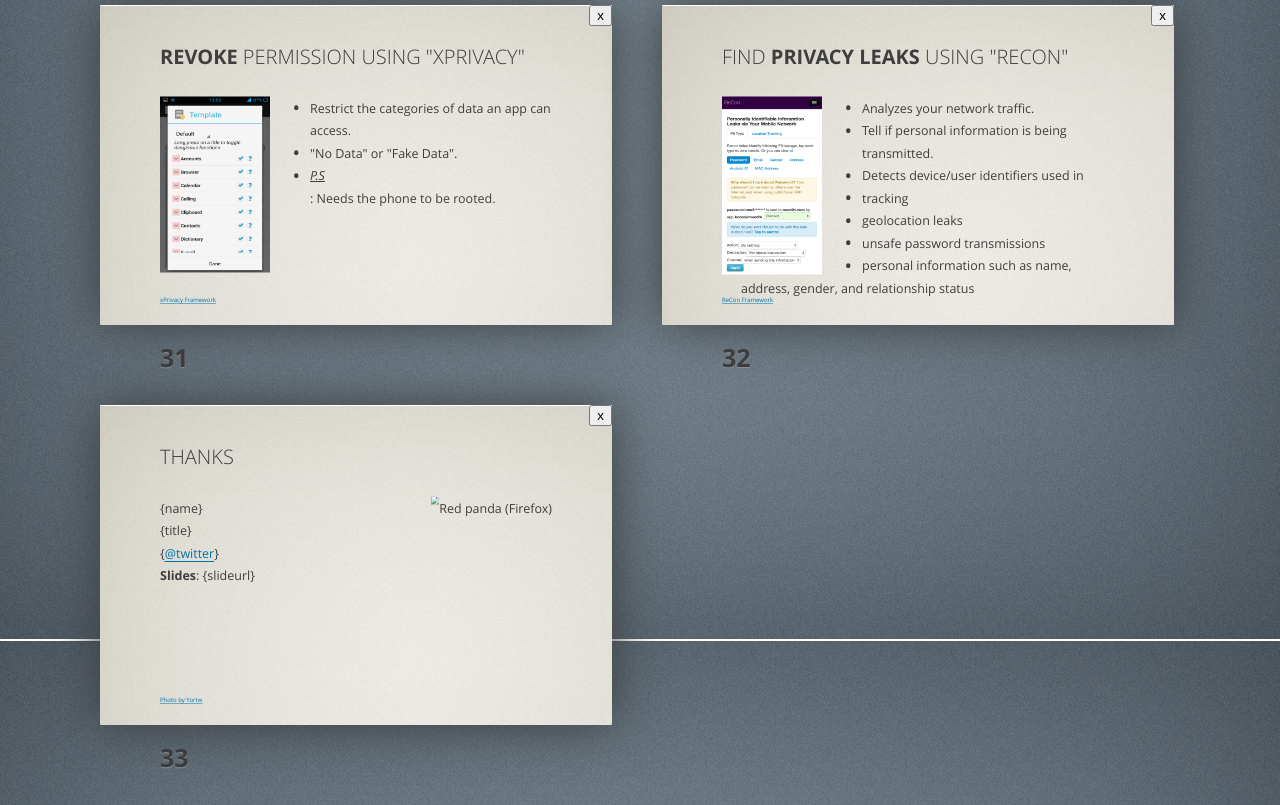
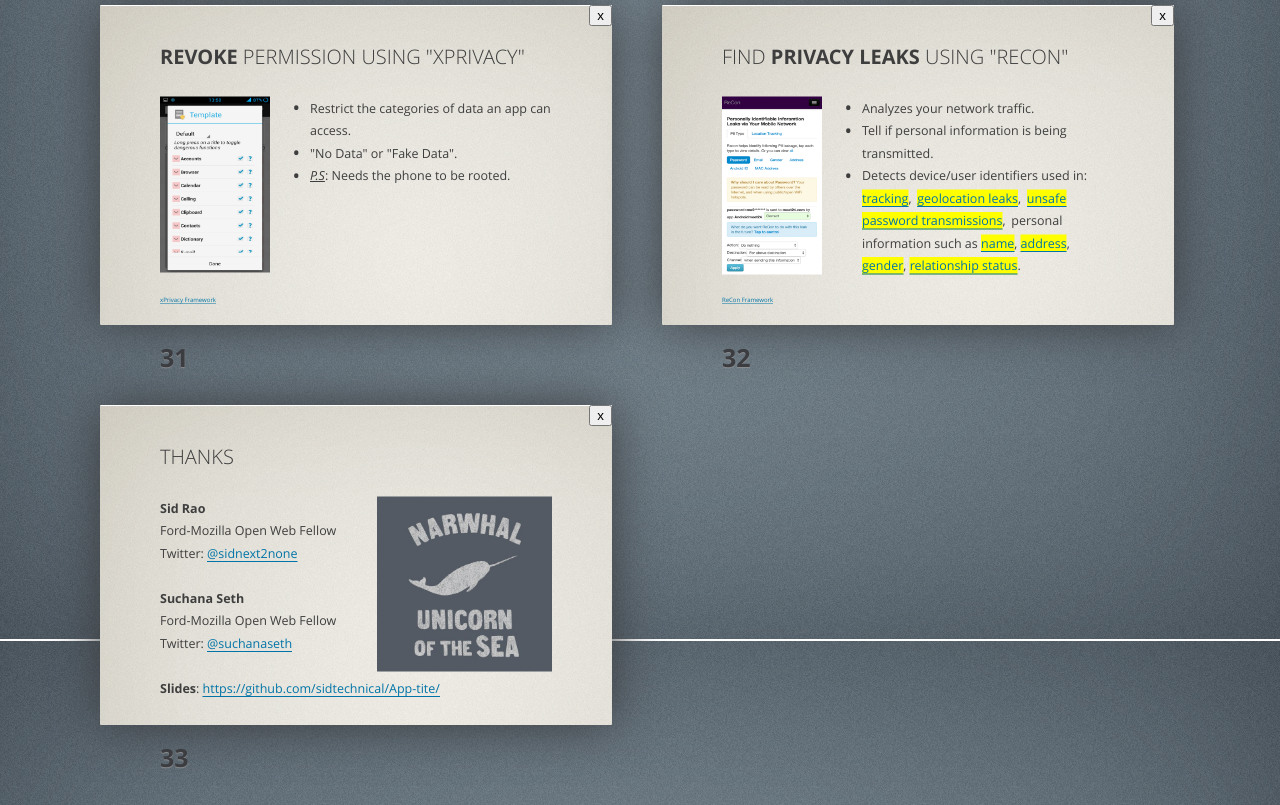
Before and after one commit to sidtechnical/App-tite, a plain HTML site: page index.html in a window 1280 px wide. Shown: the part 6529-7334 px from the top of the page. Drawn offline with Linux system fonts and the light colour scheme; files whose address does not match are found by name.

Commit message:
There comes Narwhal

```diff
--- a/index.html
+++ b/index.html
@@ -669,7 +669,7 @@
       <ul>
         <li>Restrict the categories of data an app can access.</li>
         <li>"No Data" or "Fake Data".</li>
-        <li><u><i>P.S</i></u></li>: Needs the phone to be rooted.
+        <li><u><i>P.S</i></u>: Needs the phone to be rooted.</li>
       </ul>
 
       <small class="credits">
@@ -694,12 +694,12 @@
       <ul>
         <li>Analyzes your network traffic.</li>
         <li>Tell if personal information is being transmitted.</li>
-        <li>Detects device/user identifiers used in
-          <ul>
-            <li>tracking</li>
-            <li>geolocation leaks</li>
-            <li>unsafe password transmissions</li>
-            <li>personal information such as name, address, gender, and relationship status</li>
+        <li>Detects device/user identifiers used in:
+          <ul class="inline">
+            <li><a style="background-color: yellow">tracking</a></li>
+            <li><a style="background-color: yellow">geolocation leaks</a></li>
+            <li><a style="background-color: yellow">unsafe password transmissions</a></li>
+            <li>personal information such as <a style="background-color: yellow">name</a>, <a style="background-color: yellow">address</a>, <a style="background-color: yellow">gender</a>, <a style="background-color: yellow">relationship status</a></li>
           </ul>
       </ul>
 
@@ -721,16 +721,24 @@
       <header>
         <h2>Thanks</h2>
       </header>
-      <img src="pictures/mozillaoverview/redpanda.jpg" class="right" alt="Red panda (Firefox)">
+      <img src="pictures/app-tite-pics/Narwhal.jpeg" class="right" width ="350" alt="OWF">
       <ul class="nobull">
-        <li>{name}</li>
-        <li>{title}</li>
-        <li>{<a href="http://twitter.com/">@twitter</a>}</li>
-        <li><strong>Slides</strong>: {slideurl}</li>
+        <li><strong>Sid Rao</strong></li>
+        <li>Ford-Mozilla Open Web Fellow</li>
+        <li>Twitter: <a href="http://twitter.com/sidnext2none">@sidnext2none</a></li>
       </ul>
-      <small class="credits">
+
+      <ul class="nobull">
+        <li><strong>Suchana Seth</strong></li>
+        <li>Ford-Mozilla Open Web Fellow</li>
+        <li>Twitter: <a href="http://twitter.com/suchanaseth">@suchanaseth</a></li>
+        <!-- <li><strong>Slides</strong>: https://github.com/sidtechnical/App-tite/}</li> -->
+      </ul>
+
+      <strong>Slides</strong>: <a href="https://github.com/sidtechnical/App-tite/">https://github.com/sidtechnical/App-tite/</a>
+      <!-- <small class="credits">
         <a href="http://www.flickr.com/photos/yortw/5798336827/">Photo by Yortw</a>
-      </small>
+      </small> -->
 
     <footer class="notes">
     </footer>
```
Also changed, not shown: pictures/app-tite-pics/Narwhal.jpeg (added).
